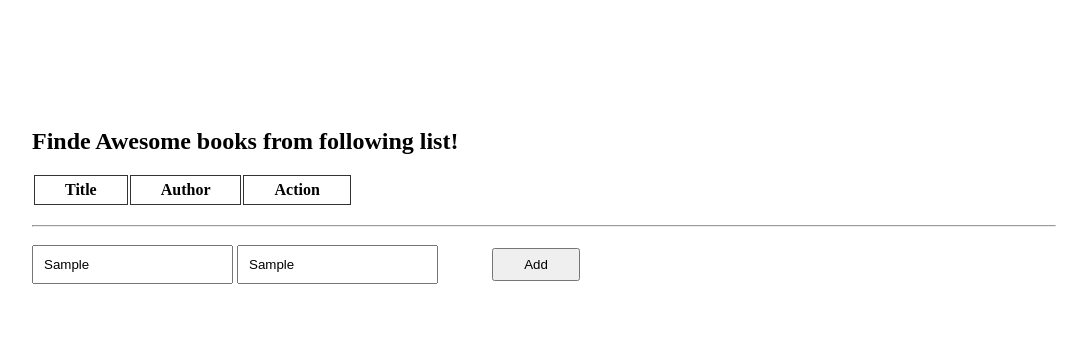
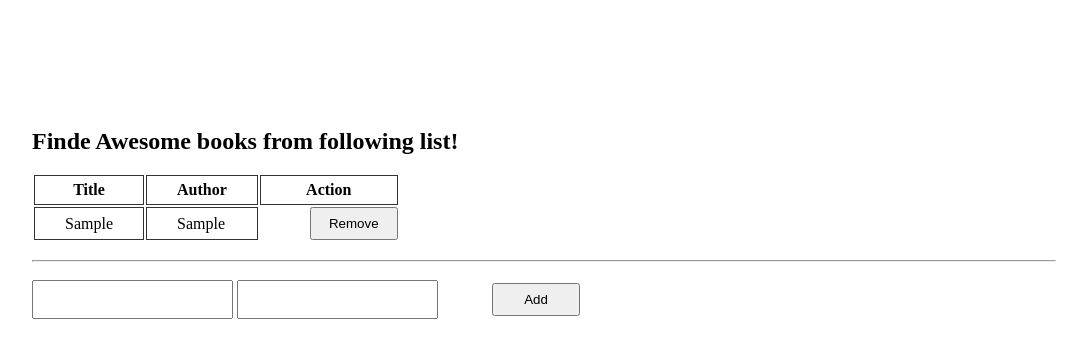
Before and after one commit to akbarsazish/Awesome-Books-ES6, a website: page index.html in a window 1280 px wide. Both pictures are taken after typing "Sample", "Sample" into the empty fields and a click on the button "Add". Shown: the whole page, without its empty margins (96-1183 px from the left). Drawn offline with Linux system fonts and the light colour scheme.

Commit message:
Add display function in script files

```diff
--- a/assets/script.js
+++ b/assets/script.js
@@ -1,3 +1,29 @@
+  // get book collection from localStorage, or initialize an empty array
+  let books = JSON.parse(localStorage.getItem("books")) || [];
+
+  // Display all books
+  function displayBooks() {
+    const bookList = document.getElementById("bookList");
+    bookList.innerHTML = "";
+
+    books.forEach(function(book) {
+      const removeBtn = document.createElement("button");
+      const tr = document.createElement("tr");
+       tr.innerHTML = `<td> ${book.title} </td>
+                       <td>  ${book.author} </td>
+                       `
+
+      removeBtn.textContent = "Remove";
+      removeBtn.classList.add("button");
+      removeBtn.onclick = function() {
+        removeBook(book);
+      };
+
+      tr.appendChild(removeBtn);
+      bookList.appendChild(tr);
+    });
+  }
+
 
 // Add a new book
 function addBook() {
@@ -27,3 +53,6 @@ function removeBook(bookToRemove) {
   localStorage.setItem("books", JSON.stringify(books));
   displayBooks();
 }
+
+  // Initial display of books
+  displayBooks();
```
Also changed, not shown: assets/style.css (line endings or trailing spaces).
